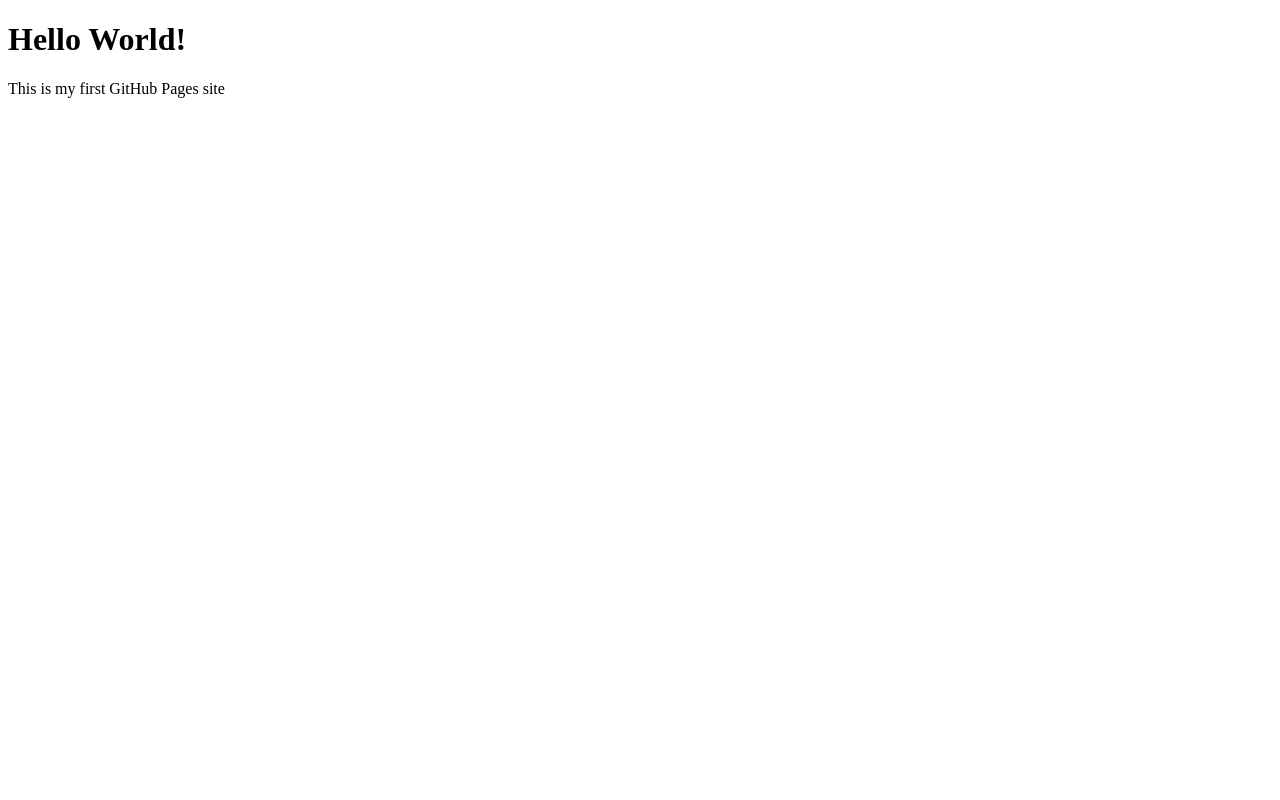
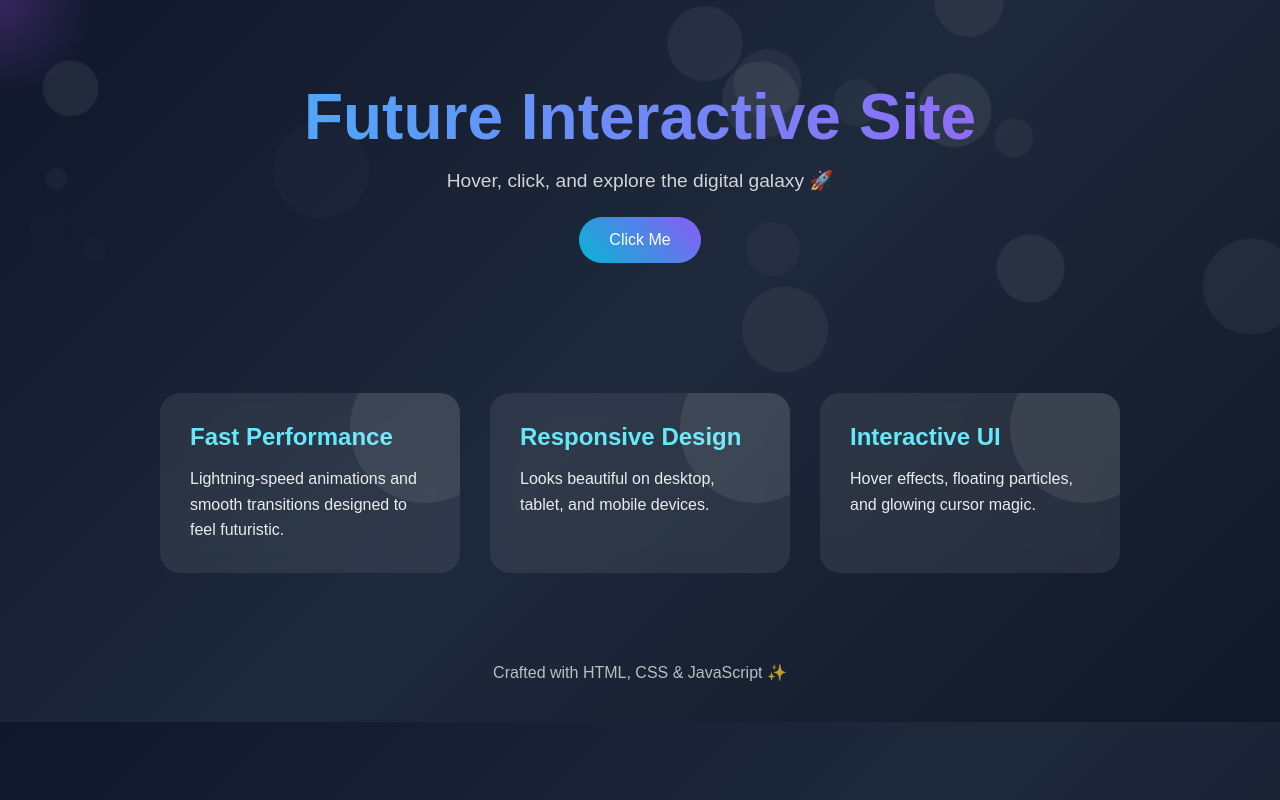
Before and after one commit to shroudchang22-cell/HitNRunStudio.io, a plain HTML site: page index.html in a window 1280 px wide. Drawn offline with Linux system fonts and the light colour scheme.

Commit message:
Update index.html

```diff
--- a/index.html
+++ b/index.html
@@ -1,12 +1,237 @@
 <!DOCTYPE html>
 <html lang="en">
 <head>
-<meta charset="UTF-8">
-<meta name="viewport" content="width=device-width, initial-scale=1.0">
-<title>My Portfolio</title>
+<meta charset="UTF-8" />
+<meta name="viewport" content="width=device-width, initial-scale=1.0"/>
+<title>Interactive Website</title>
+
+<style>
+    *{
+        margin:0;
+        padding:0;
+        box-sizing:border-box;
+        font-family:Arial, sans-serif;
+    }
+
+    body{
+        background:linear-gradient(135deg,#0f172a,#1e293b,#111827);
+        color:white;
+        overflow-x:hidden;
+    }
+
+    /* Animated Background */
+    .background{
+        position:fixed;
+        width:100%;
+        height:100%;
+        z-index:-1;
+        overflow:hidden;
+    }
+
+    .circle{
+        position:absolute;
+        border-radius:50%;
+        background:rgba(255,255,255,0.08);
+        animation:float 12s infinite linear;
+    }
+
+    @keyframes float{
+        from{
+            transform:translateY(100vh) rotate(0deg);
+        }
+        to{
+            transform:translateY(-120vh) rotate(360deg);
+        }
+    }
+
+    header{
+        text-align:center;
+        padding:80px 20px;
+    }
+
+    header h1{
+        font-size:4rem;
+        margin-bottom:15px;
+        background:linear-gradient(to right,#38bdf8,#a855f7);
+        -webkit-background-clip:text;
+        color:transparent;
+    }
+
+    header p{
+        font-size:1.2rem;
+        opacity:0.8;
+    }
+
+    .btn{
+        margin-top:25px;
+        padding:14px 30px;
+        border:none;
+        border-radius:30px;
+        background:linear-gradient(45deg,#06b6d4,#8b5cf6);
+        color:white;
+        font-size:1rem;
+        cursor:pointer;
+        transition:0.3s;
+    }
+
+    .btn:hover{
+        transform:scale(1.08);
+        box-shadow:0 0 20px rgba(139,92,246,0.6);
+    }
+
+    /* Cards */
+    .container{
+        display:flex;
+        flex-wrap:wrap;
+        justify-content:center;
+        gap:30px;
+        padding:50px 20px;
+    }
+
+    .card{
+        width:300px;
+        padding:30px;
+        border-radius:20px;
+        background:rgba(255,255,255,0.08);
+        backdrop-filter:blur(10px);
+        transition:0.4s;
+        position:relative;
+        overflow:hidden;
+    }
+
+    .card::before{
+        content:"";
+        position:absolute;
+        width:150px;
+        height:150px;
+        background:rgba(255,255,255,0.08);
+        border-radius:50%;
+        top:-40px;
+        right:-40px;
+    }
+
+    .card:hover{
+        transform:translateY(-10px) rotate(1deg);
+        background:rgba(255,255,255,0.12);
+    }
+
+    .card h2{
+        margin-bottom:15px;
+        color:#67e8f9;
+    }
+
+    .card p{
+        line-height:1.6;
+        opacity:0.9;
+    }
+
+    /* Mouse Glow */
+    .glow{
+        position:fixed;
+        width:200px;
+        height:200px;
+        border-radius:50%;
+        background:radial-gradient(circle, rgba(168,85,247,0.25), transparent 70%);
+        pointer-events:none;
+        transform:translate(-50%, -50%);
+        z-index:-1;
+    }
+
+    footer{
+        text-align:center;
+        padding:40px;
+        opacity:0.7;
+    }
+
+    @media(max-width:768px){
+        header h1{
+            font-size:2.5rem;
+        }
+
+        .container{
+            flex-direction:column;
+            align-items:center;
+        }
+    }
+</style>
 </head>
+
 <body>
-<h1>Hello World!</h1>
-<p>This is my first GitHub Pages site </p>
+
+<div class="background"></div>
+<div class="glow"></div>
+
+<header>
+    <h1>Future Interactive Site</h1>
+    <p>Hover, click, and explore the digital galaxy 🚀</p>
+    <button class="btn" onclick="showMessage()">Click Me</button>
+</header>
+
+<section class="container">
+
+    <div class="card">
+        <h2>Fast Performance</h2>
+        <p>
+            Lightning-speed animations and smooth transitions
+            designed to feel futuristic.
+        </p>
+    </div>
+
+    <div class="card">
+        <h2>Responsive Design</h2>
+        <p>
+            Looks beautiful on desktop, tablet, and mobile devices.
+        </p>
+    </div>
+
+    <div class="card">
+        <h2>Interactive UI</h2>
+        <p>
+            Hover effects, floating particles, and glowing cursor magic.
+        </p>
+    </div>
+
+</section>
+
+<footer>
+    Crafted with HTML, CSS & JavaScript ✨
+</footer>
+
+<script>
+
+    // Floating circles
+    const background = document.querySelector(".background");
+
+    for(let i=0; i<25; i++){
+        const circle = document.createElement("div");
+        circle.classList.add("circle");
+
+        const size = Math.random() * 80 + 20;
+
+        circle.style.width = size + "px";
+        circle.style.height = size + "px";
+
+        circle.style.left = Math.random() * window.innerWidth + "px";
+        circle.style.animationDuration = (Math.random() * 10 + 8) + "s";
+        circle.style.opacity = Math.random();
+
+        background.appendChild(circle);
+    }
+
+    // Button interaction
+    function showMessage(){
+        alert("🚀 Welcome to your interactive website!");
+    }
+
+    // Mouse glow effect
+    const glow = document.querySelector(".glow");
+
+    document.addEventListener("mousemove",(e)=>{
+        glow.style.left = e.clientX + "px";
+        glow.style.top = e.clientY + "px";
+    });
+
+</script>
+
 </body>
 </html>
```
